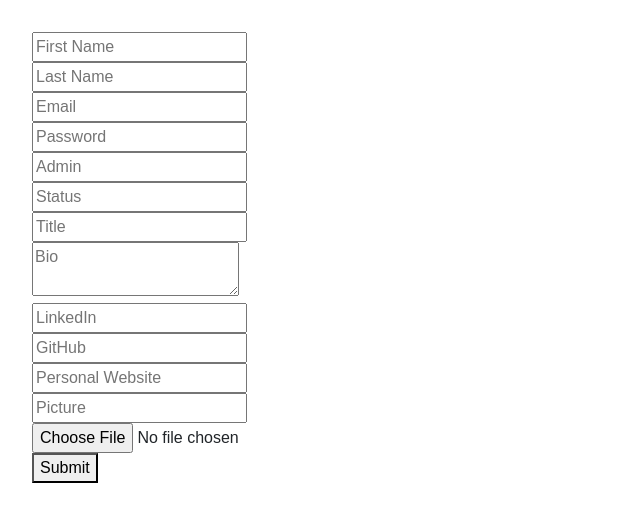
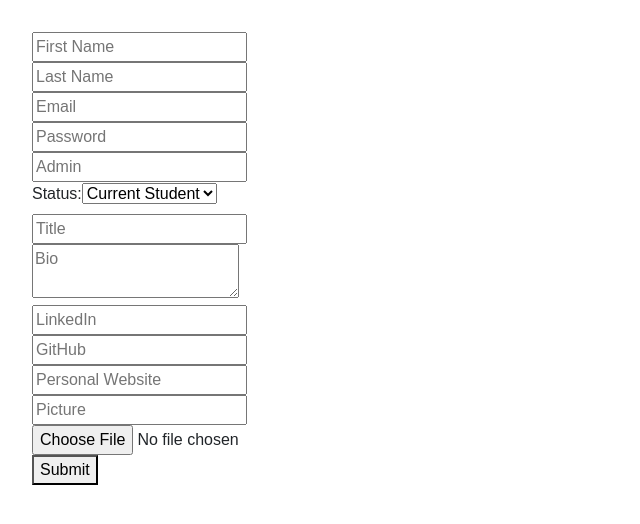
Before and after one commit to farfalle211/alumni_app_react, a React (Create React App) app: page /profiles/new in a window 1280 px wide. Shown: the top 524 px of the page, without its empty margins (0-640 px from the left). Built offline with nearby package versions, Linux system fonts and the light colour scheme.

Commit message:
changed userform

```diff
--- a/src/components/UserForm.js
+++ b/src/components/UserForm.js
@@ -93,13 +93,17 @@ class UserForm extends React.Component {
             onChange={this.handleChange}
           />
           <br />
-          <input
-            type="text"
-            name="status"
-            value={this.state.status}
-            placeholder="Status"
-            onChange={this.handleChange}
-          />
+          <label>Status: </label>
+          <select
+              value={this.state.status}
+              onChange={this.handleChange}
+              name="status"
+          >
+              <option value="current_student">Current Student</option>
+              <option value="alumni">Alumni</option>
+              <option value="staff">Staff</option>
+              <option value="professional">Professional</option>
+          </select>
           <br />
           <input
             type="text"
```
